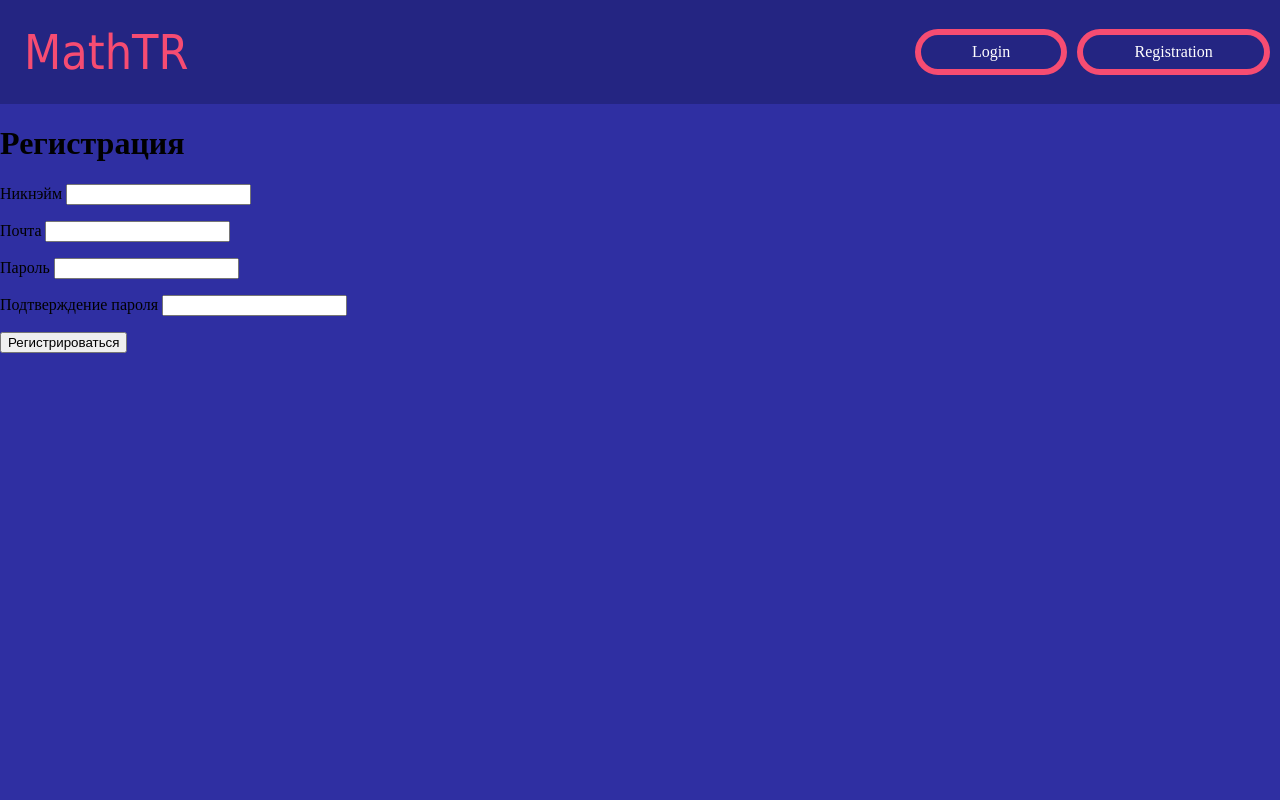
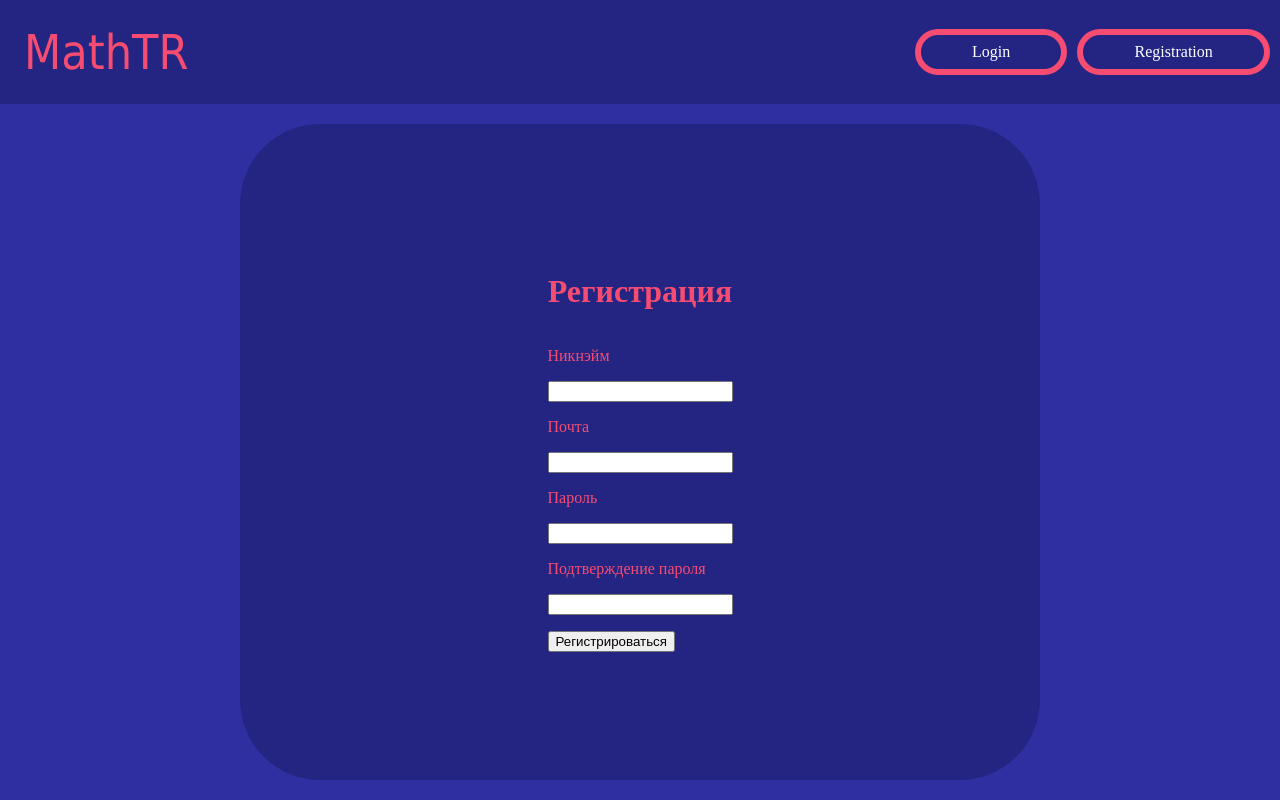
Before and after one commit to 51Sirius/MathSite, a Flask app: page /registration in a window 1280 px wide. Run offline with Flask 2, Linux system fonts and the light colour scheme.

Commit message:
Update page auth

```diff
--- /dev/null
+++ b/static/css/auth.css
@@ -0,0 +1,17 @@
+.page-registration {
+    color: #F64C72;
+    background: #242582;
+    padding: 10vw 10vh 10vw 10vh;
+    align-items: center;
+    display: flex;
+    flex-direction: column;
+    width: 50vw;
+    border-radius: 80px;
+}
+
+main {
+    display: flex;
+    flex-direction: initial;
+    align-items: center;
+    justify-content: center;
+}
--- a/static/css/main.css
+++ b/static/css/main.css
@@ -1,4 +1,6 @@
 body {
+    overflow-y: hidden;
+    overflow-x: hidden;
     margin: 0;
 }
 
--- a/templates/registration.html
+++ b/templates/registration.html
@@ -1,25 +1,23 @@
 {% extends "base.html" %}
+{% block custom %}
+    <link rel="stylesheet" type="text/css" href="{{ url_for('static', filename='css/auth.css') }}"/>
+{% endblock %}
+
 
 {% block content %}
+    <div class="page-registration">
     <h1>Регистрация</h1>
     <form action="{{ url_for('registration') }}" method="post" novalidate>
         {{ form.csrf_token  }}
-        <p>
-            {{ form.username.label }}
-            {{ form.username }}
-        </p>
-        <p>
-            {{ form.email.label }}
-            {{ form.email }}
-        </p>
-        <p>
-            {{ form.password.label }}
-            {{ form.password }}
-        </p>
-        <p>
-            {{ form.password_confirm.label }}
-            {{ form.password_confirm }}
-        </p>
+            <p>{{ form.username.label }}</p>
+            <p>{{ form.username }}</p>
+            <p>{{ form.email.label }}</p>
+            <p>{{ form.email }}</p>
+            <p>{{ form.password.label }}</p>
+            <p>{{ form.password }}</p>
+            <p>{{ form.password_confirm.label }}</p>
+            <p>{{ form.password_confirm }}</p>
         <button type="submit" class="button-reg">Регистрироваться</button>
     </form>
+    </div>
 {% endblock %}
```
Also changed, not shown: templates/login.html (+10 -9 lines).
